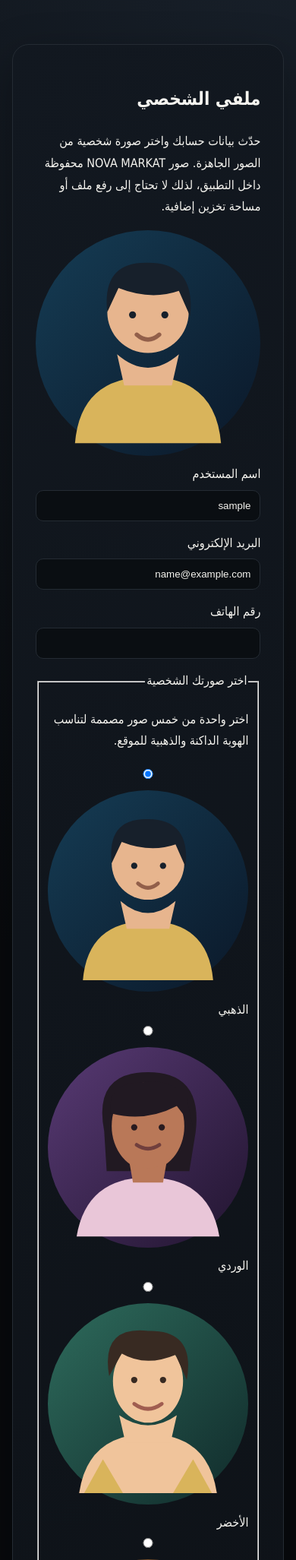
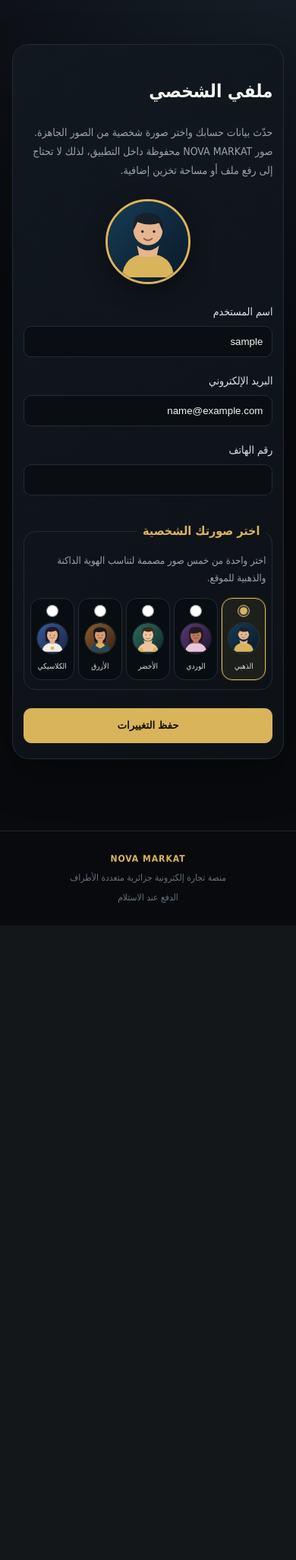
Before and after one commit to ml7049342-netizen/NOVA_MARKAT, a Django app: page /profile/ in a window 390 px wide. Shown: the part 111-2164 px from the top of the page at 76% size. After the commit the page ends 1329 px from the top, so only its background shows below. Run offline with Django 5.2, Linux system fonts and the light colour scheme; the visitor is signed in with stand-in values (Sample User, id 1).

Commit message:
Style preset avatar picker for mobile and desktop

```diff
--- a/static/css/style.css
+++ b/static/css/style.css
@@ -109,3 +109,24 @@ main{min-height:65vh}
 @media(prefers-reduced-motion:reduce){
  *,*::before,*::after{scroll-behavior:auto!important;transition:none!important;animation:none!important}
 }
+
+
+/* Built-in profile avatar picker */
+.profile-card>p{color:var(--muted);font-size:14px}
+.profile-avatar-current{display:flex;justify-content:center;margin:24px 0}
+.profile-avatar-current img{width:112px;height:112px;object-fit:cover;border-radius:50%;border:3px solid var(--gold);box-shadow:0 8px 30px #0006;background:#10151b}
+.profile-fields{display:grid;grid-template-columns:1fr;gap:4px}
+.profile-fields label{display:block;font-size:14px;color:#e2e5e9}
+.avatar-picker{border:1px solid var(--line);border-radius:16px;padding:18px;margin:18px 0 24px;min-width:0}
+.avatar-picker legend{padding:0 8px;color:var(--gold);font-weight:700}
+.avatar-picker .muted{color:var(--muted);font-size:13px;margin:0 0 14px}
+.avatar-options{display:grid;grid-template-columns:repeat(5,minmax(0,1fr));gap:10px}
+.avatar-option{display:flex;flex-direction:column;align-items:center;gap:7px;min-width:0;padding:10px 5px;border:1px solid var(--line);border-radius:14px;background:#080d12;cursor:pointer;transition:border-color .18s ease,background .18s ease}
+.avatar-option:hover{border-color:#d9b45b99}
+.avatar-option:has(input:checked){border-color:var(--gold);background:#d9b45b13;box-shadow:0 0 0 1px #d9b45b33}
+.avatar-option input{width:16px;height:16px;margin:0;accent-color:var(--gold)}
+.avatar-option img{width:clamp(42px,7vw,70px);aspect-ratio:1;object-fit:cover;border-radius:50%;border:1px solid #ffffff18}
+.avatar-option span{font-size:12px;text-align:center;color:#d7dbe0}
+.profile-save{width:100%;min-height:46px;font-weight:700}
+.errorlist{color:#ffaaa5;font-size:13px;padding-right:18px}
+@media(max-width:480px){.avatar-options{gap:5px}.avatar-option{padding:8px 2px}.avatar-option span{font-size:10px}.avatar-picker{padding:12px 8px}.profile-card{padding:20px 14px}}
```
